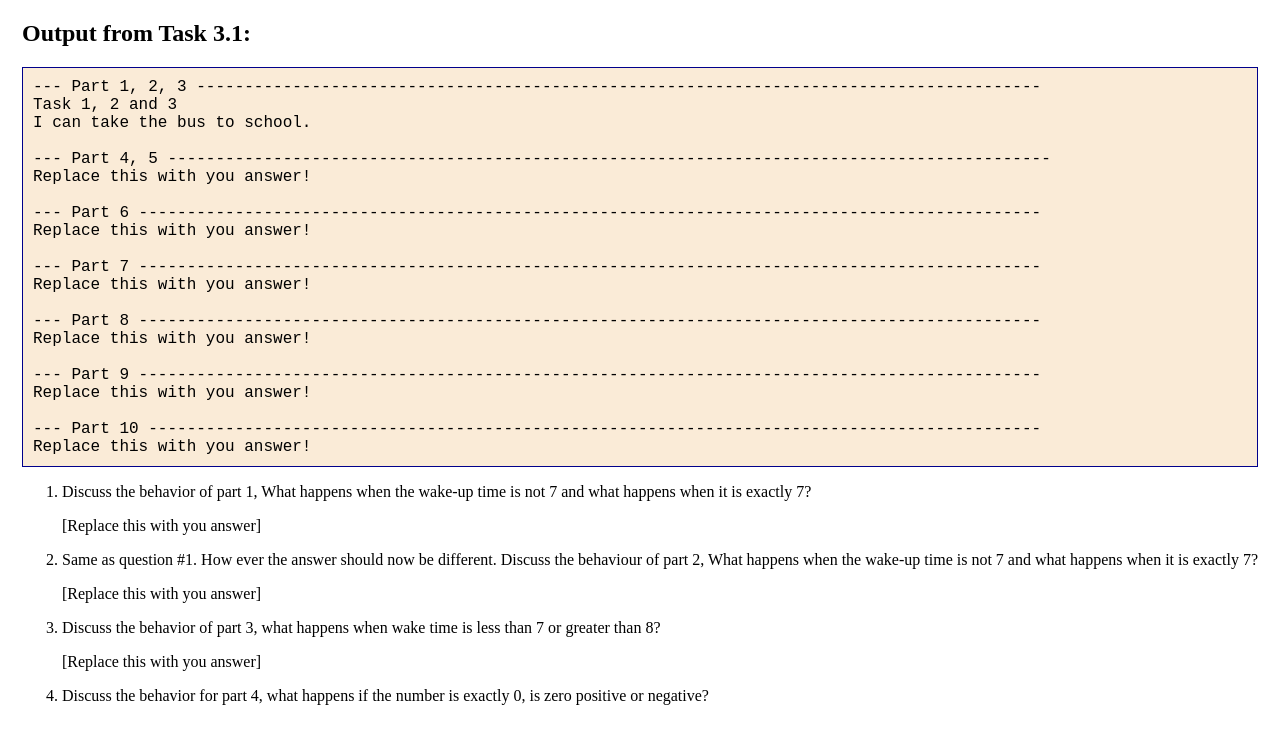
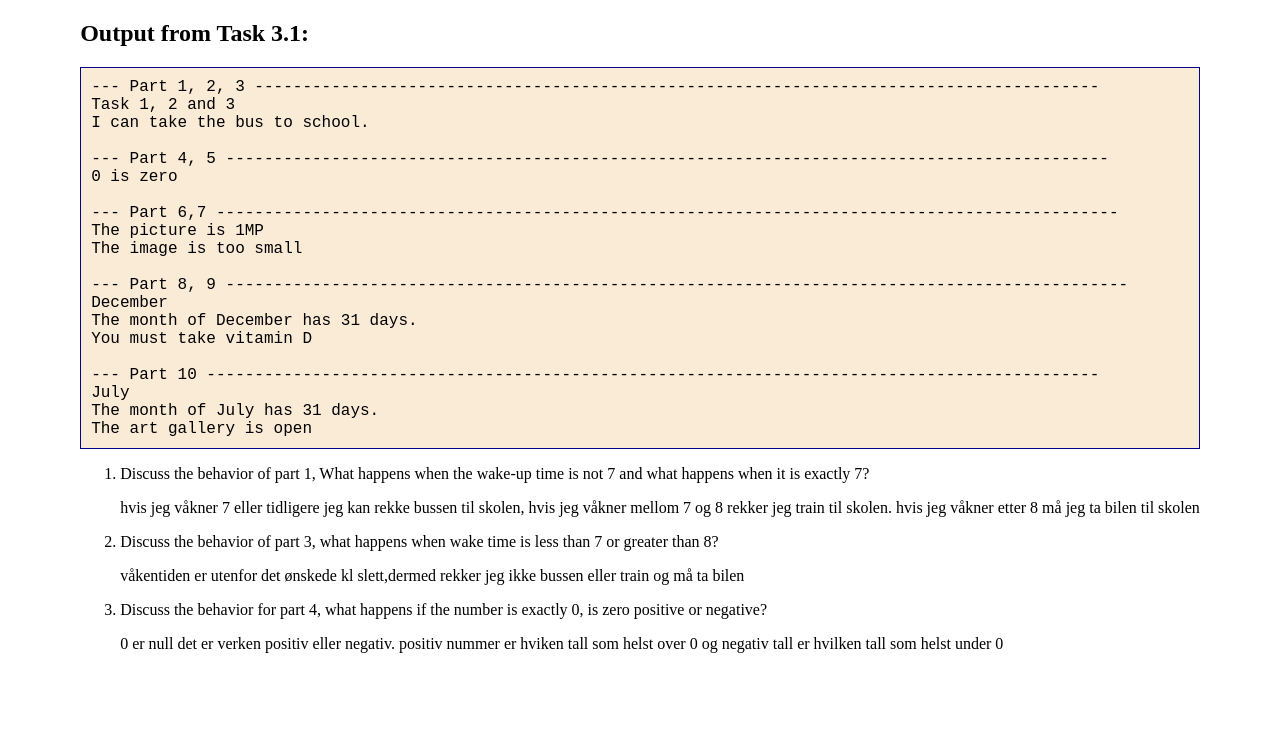
Before and after one commit to Salameh-99/dat101, a plain HTML site: page module_3/task_3-1/task_3-1.html in a window 1280 px wide. Drawn offline with Linux system fonts and the light colour scheme.

Commit message:
Task 3.1

```diff
--- a/module_3/task_3-1/task_3-1.html
+++ b/module_3/task_3-1/task_3-1.html
@@ -11,12 +11,11 @@
     </div>
     <ol>
       <li>Discuss the behavior of part 1, What happens when the wake-up time is not 7 and what happens when it is exactly 7?</li>
-      <p>[Replace this with you answer]</p>
-      <li>Same as question #1. How ever the answer should now be different. Discuss the behaviour of part 2, What happens when the wake-up time is not 7 and what happens when it is exactly 7?</li>
-      <p>[Replace this with you answer]</p>
+      <p>hvis jeg våkner 7 eller tidligere jeg kan rekke bussen til skolen, hvis jeg våkner mellom 7 og 8 rekker jeg train til skolen. hvis jeg våkner etter 8 må jeg ta bilen til skolen </p>
       <li>Discuss the behavior of part 3, what happens when wake time is less than 7 or greater than 8?</li>
-      <p>[Replace this with you answer]</p>
+      <p>våkentiden er utenfor det ønskede kl slett,dermed rekker jeg ikke bussen eller train og må ta bilen </p>
       <li>Discuss the behavior for part 4, what happens if the number is exactly 0, is zero positive or negative?</li>
+      <p>0 er null det er verken positiv eller negativ. positiv nummer er hviken tall som helst over 0 og negativ tall er hvilken tall som helst under 0</p>
     </ol>
     <script type="module" src="./task_3-1.mjs" defer></script>
   </body>
--- a/module_3/task_3-1/task_3-1.mjs
+++ b/module_3/task_3-1/task_3-1.mjs
@@ -5,39 +5,112 @@ initPrintOut(document.getElementById("txtOut"));
 printOut("--- Part 1, 2, 3 ----------------------------------------------------------------------------------------");
 /* Put your code below here!*/
 printOut("Task 1, 2 and 3");
-let wakeUpTime = 2;
-if ("Replace this") {
+let wakeUpTime =7
+if (wakeUpTime <= 7) {
   printOut("I can take the bus to school.");
+} else if (wakeUpTime <= 8) {
+   printOut("I can take the train to school");
+} else {
+printOut("I have to take the car to school");
 }
+
+
 printOut(newLine);
+
 
 printOut("--- Part 4, 5 --------------------------------------------------------------------------------------------");
 /* Put your code below here!*/
-printOut("Replace this with you answer!");
+let number = 0;
+
+
+if (number < 0) {
+   printOut(number.toString() + " is negative");
+} else if (number > 0) {
+  printOut(number.toString() + " is positive");
+} else {
+  printOut(number.toString() + " is zero");
+}
+
+
 printOut(newLine);
 
-printOut("--- Part 6 ----------------------------------------------------------------------------------------------");
+
+
+printOut("--- Part 6,7 ----------------------------------------------------------------------------------------------");
 /* Put your code below here!*/
-printOut("Replace this with you answer!");
-printOut(newLine);
+function getRandomInt(min, max) {
+  return Math.floor(Math.random() * (max - min + 1)) + min;
+  }
 
-printOut("--- Part 7 ----------------------------------------------------------------------------------------------");
-/* Put your code below here!*/
-printOut("Replace this with you answer!");
-printOut(newLine);
 
-printOut("--- Part 8 ----------------------------------------------------------------------------------------------");
-/* Put your code below here!*/
-printOut("Replace this with you answer!");
-printOut(newLine);
+  let pictureMP = getRandomInt(1, 8);
+  printOut("The picture is " + (pictureMP.toString()) + "MP");
 
-printOut("--- Part 9 ----------------------------------------------------------------------------------------------");
-/* Put your code below here!*/
-printOut("Replace this with you answer!");
-printOut(newLine);
 
-/* Task 10*/
-printOut("--- Part 10 ---------------------------------------------------------------------------------------------");
-/* Put your code below here!*/
-printOut("Replace this with you answer!");
-printOut(newLine);
+  if (pictureMP >= 6){
+    printOut("The image is too large!");
+  } else if (pictureMP < 4){
+    printOut("The image is too small");
+  } else {
+     printOut("Thank you!");
+  }
+
+
+  printOut(newLine);
+  printOut("--- Part 8, 9 ----------------------------------------------------------------------------------------------");
+  /* Put your code below here!*/
+
+
+  const monthList =["January", "February", "Mars", "April", "May", "Jun", "July", "August", "September", "October", "November", "December"];
+  const daysInMonth = [31, 28, 31, 30, 31, 30, 31, 31, 30, 31, 30, 31];
+  const noOfMonth = monthList.length;
+  const monthName = monthList[Math.floor(Math.random() * noOfMonth)];
+  const monthIndex = monthList.indexOf(monthName);
+  const days = daysInMonth[monthIndex];
+
+
+  printOut(monthName.toString());
+
+  printOut(`The month of ${monthName} has ${days} days.`)
+
+
+  if (monthName.includes("r")){
+    printOut("You must take vitamin D");
+  } else {
+    printOut("You do not need to take vitamin D");
+  }
+
+
+  printOut(newLine);
+  //* Task 10*/
+ printOut("--- Part 10 ---------------------------------------------------------------------------------------------");
+ /* Put your code below here!*/
+
+
+ const monthList2 =["January", "February", "Mars", "April", "May", "Jun", "July", "August", "September", "October", "November", "December"];
+ const daysInMonth2 = [31, 28, 31, 30, 31, 30, 31, 31, 30, 31, 30, 31];
+ const noOfMonth2 = monthList2.length;
+ const monthName2 = monthList2[Math.floor(Math.random() * noOfMonth2)];
+ const monthIndex2 = monthList2.indexOf(monthName2);
+ const days2 = daysInMonth2[monthIndex2];
+
+
+ printOut(monthName2.toString());
+
+
+ printOut(`The month of ${monthName2} has ${days2} days.`);
+
+
+ console.log(monthName2)
+
+
+ if (monthName2 === "Mars" || monthName2 === "May") {
+  printOut("The gallery is closed");
+ } else if (monthIndex2 === 3) {
+  printOut("There is a temporary premises in the building next door");
+ } else {
+  printOut("The art gallery is open");
+ }
+
+
+ printOut(newLine);
```
Also changed, not shown: module_3/task_3-2/task_3-2.mjs (+52 -3 lines).
